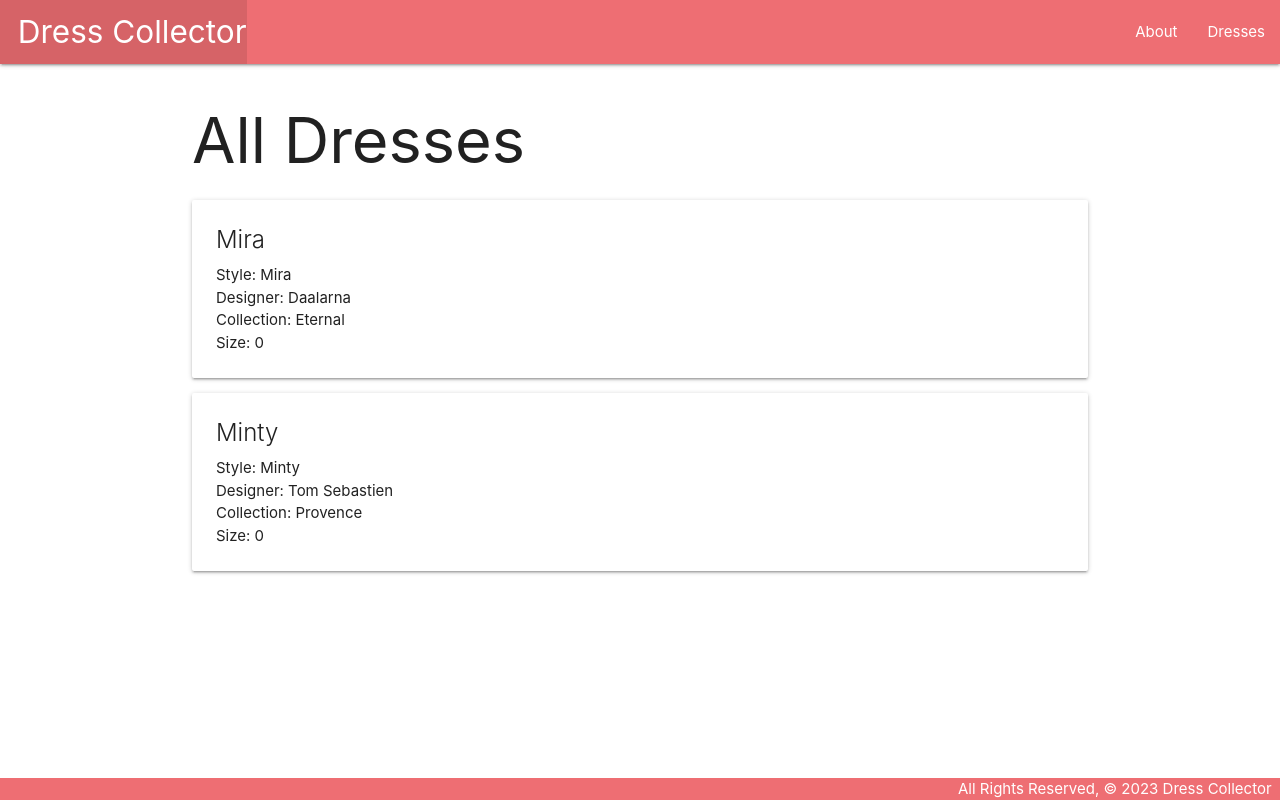
After one commit to mmarentette/dresscollector, a Django app: page /dresses/ in a window 1280 px wide. The commit adds this page. Run offline with Django 4.2, Linux system fonts and the light colour scheme.

Commit message:
Create index view for dresses model

```diff
--- a/main_app/templates/base.html
+++ b/main_app/templates/base.html
@@ -19,6 +19,7 @@
         </ul>
         <ul class="right">
           <li><a href="/about">About</a></li>
+          <li><a href="/dresses">Dresses</a></li>
         </ul>
       </div>
     </nav>
--- /dev/null
+++ b/main_app/templates/dresses/index.html
@@ -0,0 +1,19 @@
+{% extends 'base.html' %}
+{% block content %}
+
+<h1>All Dresses</h1>
+
+{% for dress in dresses %}
+    <div class="card">
+        <div class="card-content">
+            <span class="card-title">{{ dress.style }}</span>
+            <p>Style: {{ dress.style }}</p>
+            <p>Designer: {{ dress.designer }}</p>
+            <p>Collection: {{ dress.collection }}</p>
+            <p>Size: {{ dress.size }}</p>
+        </div>
+    </div>
+{% endfor %}
+
+
+{% endblock content %}
--- a/main_app/urls.py
+++ b/main_app/urls.py
@@ -4,4 +4,5 @@ from . import views
 urlpatterns = [
     path('', views.home, name='home'),
     path('about/', views.about, name='about'),
+    path('dresses/', views.dresses_index, name='index'),
 ]
--- a/main_app/views.py
+++ b/main_app/views.py
@@ -1,4 +1,9 @@
 from django.shortcuts import render
+
+dresses = [
+    {'style': 'Mira', 'collection': 'Eternal', 'designer': 'Daalarna', 'size': 0},
+    {'style': 'Minty', 'collection': 'Provence', 'designer': 'Tom Sebastien', 'size': 0}
+]
 
 # Create your views here.
 def home(request):
@@ -6,3 +11,10 @@ def home(request):
 
 def about(request):
     return render(request, 'about.html')
+
+def dresses_index(request):
+    # We are namespacing the index.html template by putting it in a new tempates/dresses folder for organization purposes
+    # We pass a dictionary as a third positional argument in render; we can access the values in the template by using the key 'dresses'
+    return render(request, 'dresses/index.html', {
+        'dresses': dresses
+    })
```
